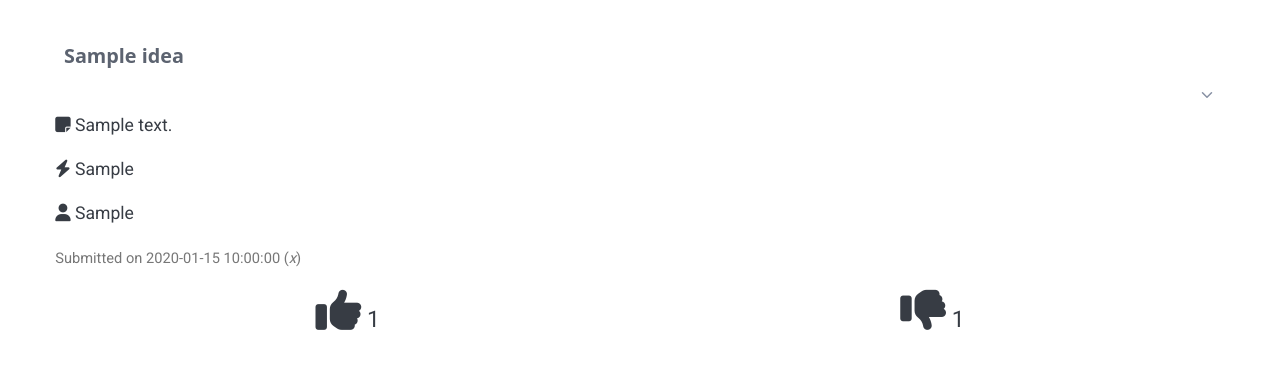
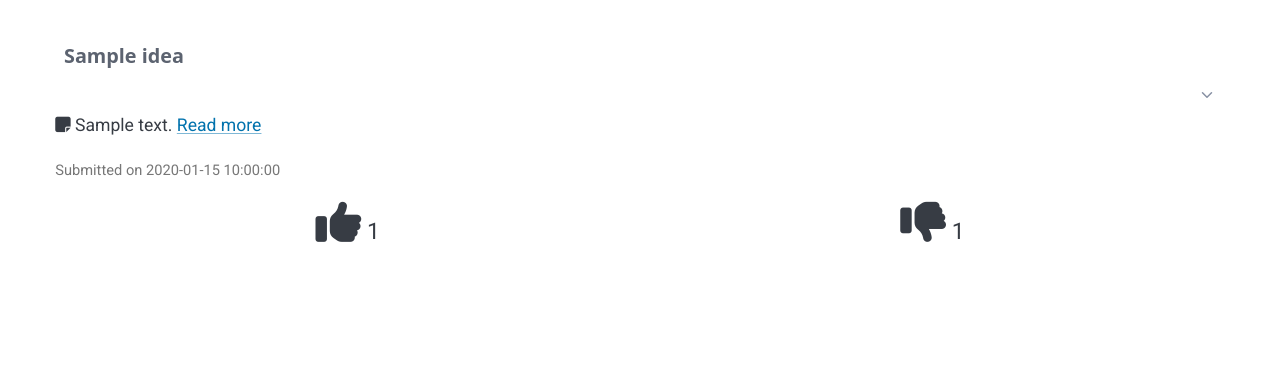
Before and after one commit to nodes-ro/ideas, a Flask app: page /ideas in a window 1280 px wide, after a click that opens the changed part. Shown: the part 77-446 px from the top of the page. Run offline with Flask 3, Linux system fonts and the light colour scheme; tables that the repository leaves empty hold one stand-in row (values such as "Sample post"); some libraries are stand-ins or nearby versions.

Commit message:
refactr browse all

```diff
--- a/templates/ideas.html
+++ b/templates/ideas.html
@@ -137,19 +137,16 @@
           <details class="card">
             <summary>
                 <h5>
-              <a href="{{ url_for('idea_detail', unique_hash=idea.unique_hash) }}" style="text-decoration: none; ">
+              <a href="{{ url_for('idea_detail', unique_hash=idea.unique_hash) }}" >
                 {{ idea.title }}
               </a>
                     </h5>
             </summary>
             <section>
-              <p><i class="fas fa-note-sticky" title="Description"></i> {{ idea.description }}</p>
-              <p><i class="fas fa-bolt" title="Impact"></i> {{ idea.impact }}</p>
-              <p><i class="fas fa-user" title="Attribution"></i> {{ idea.attribution }}</p>
-              <p style="color:#777;">
+              <p><i class="fas fa-note-sticky" title="Description"></i>  {{ idea.description | truncate(120) }} <a href="{{ url_for('idea_detail', unique_hash=idea.unique_hash) }}" >Read more</a></p>
+                <p style="color:#777;">
                 <small>
                   Submitted on {{ idea.timestamp.strftime('%Y-%m-%d %H:%M:%S') }}
-                  (<em>{{ idea.unique_hash }}</em>)
                 </small>
               </p>
             </section>
```
